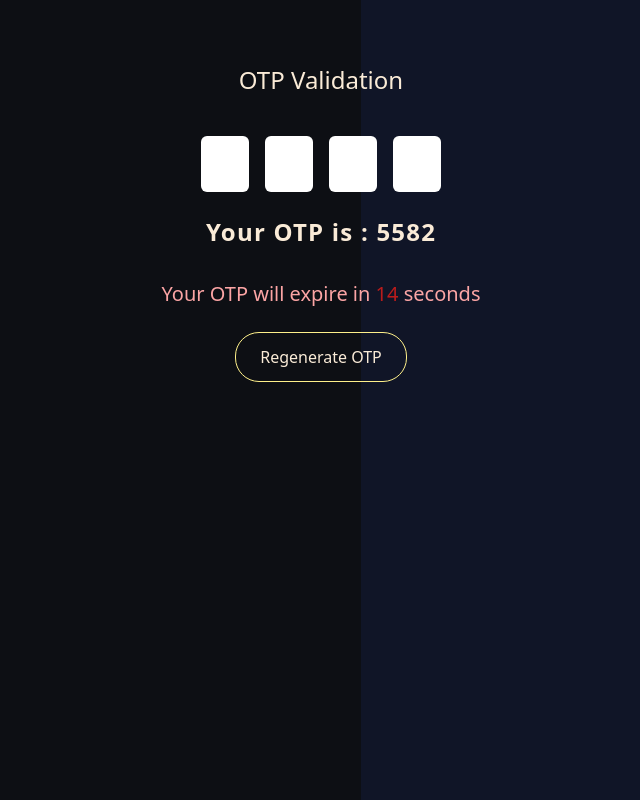
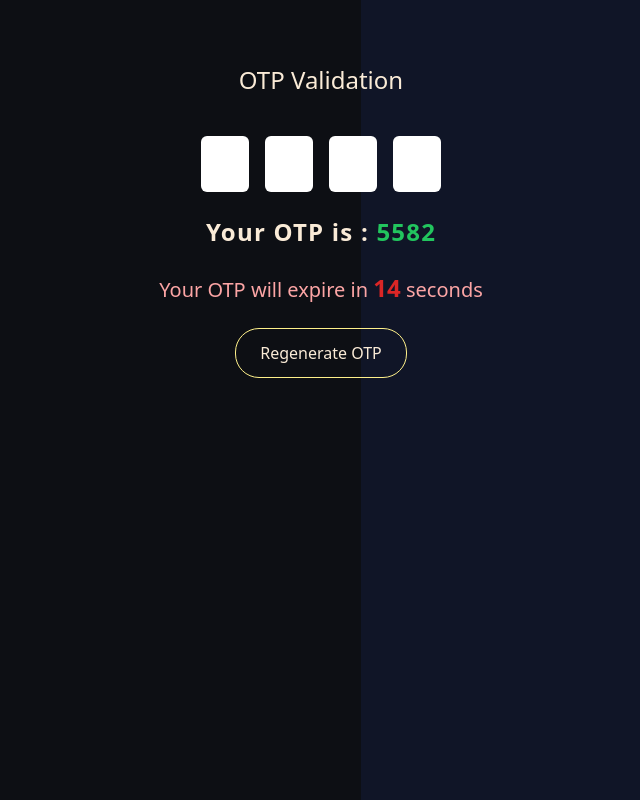
Before and after one commit to FollowNaim/OTP-Validator, a plain HTML site: page index.html in a window 1280 px wide. Both pictures are taken after a click on the button "Regenerate OTP". Shown: the top 800 px of the page, without its empty margins (319-959 px from the left). Drawn offline with nearby package versions, Linux system fonts and the light colour scheme.

Commit message:
fix asynchronous problem related to setTimeout
Signed-off-by: Naim <naimxf@gmail.com>

```diff
--- a/index.html
+++ b/index.html
@@ -42,17 +42,17 @@
           maxlength="1"
         />
       </div>
-      <p class="text-2xl font-semibold tracking-wider" id="generated-otp">
-        Generating OTP ...
+      <p class="text-2xl font-semibold tracking-wider">
+        Your OTP is : <span class="text-green-500" id="generated-otp"></span>
       </p>
       <p id="result"></p>
       <p id="" class="my-4 text-xl text-red-300">
         Your OTP will expire in
-        <span id="timer" class="text-red-700"></span> seconds
+        <span id="timer" class="text-red-600 text-2xl font-bold"></span> seconds
       </p>
       <button
         id="regenerate-otp"
-        class="px-6 py-3 border border-yellow-200 rounded-3xl"
+        class="px-6 py-3 border border-yellow-200 rounded-3xl hover:scale-105 hover:border-green-500 transition-all duration-300"
       >
         Regenerate OTP
       </button>
--- a/script.js
+++ b/script.js
@@ -5,7 +5,7 @@ let otpContainer;
 let intervalID;
 let timeoutID;
 let timer;
-let result;
+let result = document.getElementById("result");
 let isValidate;
 const regenerateOTP = document.getElementById("regenerate-otp");
 
@@ -54,10 +54,11 @@ function handleBackspace(e) {
 
 function generateOTP() {
   clearInterval(intervalID);
+  clearTimeout(timeoutID);
   const generateOtp = document.getElementById("generated-otp");
   generatedOTP = Math.floor(1000 + Math.random() * 9000);
   console.log(generatedOTP);
-  generateOtp.textContent = `Your OTP is : ${generatedOTP}`;
+  generateOtp.textContent = generatedOTP;
   clearInputs();
   expireTimer();
 }
@@ -70,21 +71,19 @@ function validateOtp() {
   });
   console.log(typedValues);
   if (generatedOTP === parseInt(typedValues, 10)) {
-    result = document.getElementById("result");
+    result.style.display = "block";
     result.textContent = "OTP Validated succesfully";
     result.classList.remove("failed");
     result.classList.add("success");
-    result.style.display = "block";
     clearInterval(intervalID);
     clearTimeout(timeoutID);
     timer.parentNode.style.display = "none";
     console.log(timer.parentNode);
   } else {
-    result = document.getElementById("result");
+    result.style.display = "block";
     result.textContent = "OTP Invalid";
     result.classList.remove("success");
     result.classList.add("failed");
-    result.style.display = "block";
     isValidate = false;
     clearInputs();
     children[0].focus();
@@ -103,10 +102,11 @@ function expireTimer() {
   timeoutID = setTimeout(() => {
     clearInterval(intervalID);
     generateOTP();
-  }, maxTime);
+  }, maxTime + intervalTime);
 }
 
-regenerateOTP.addEventListener("click", () => {
+regenerateOTP.addEventListener("click", (e) => {
+  e.preventDefault();
   generateOTP();
   result.style.display = "none";
   timer.parentNode.style.display = "block";
```
